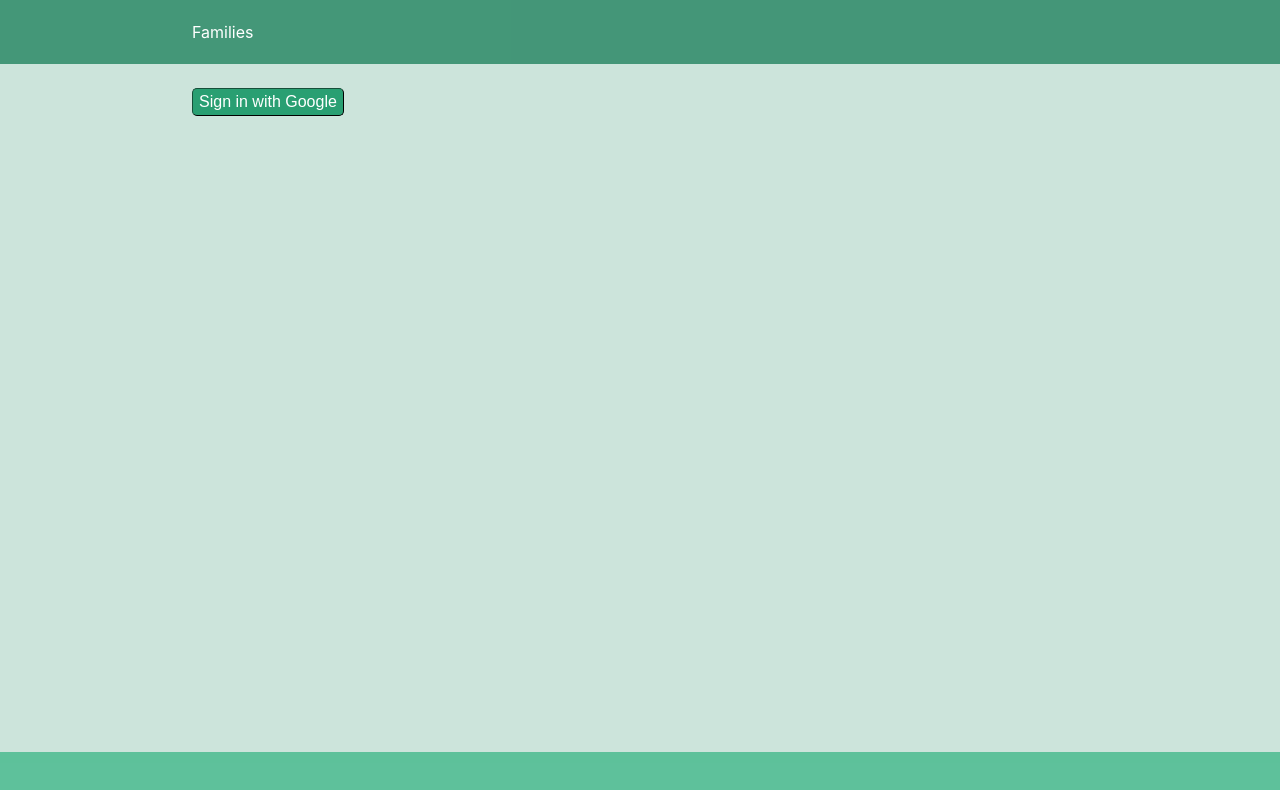
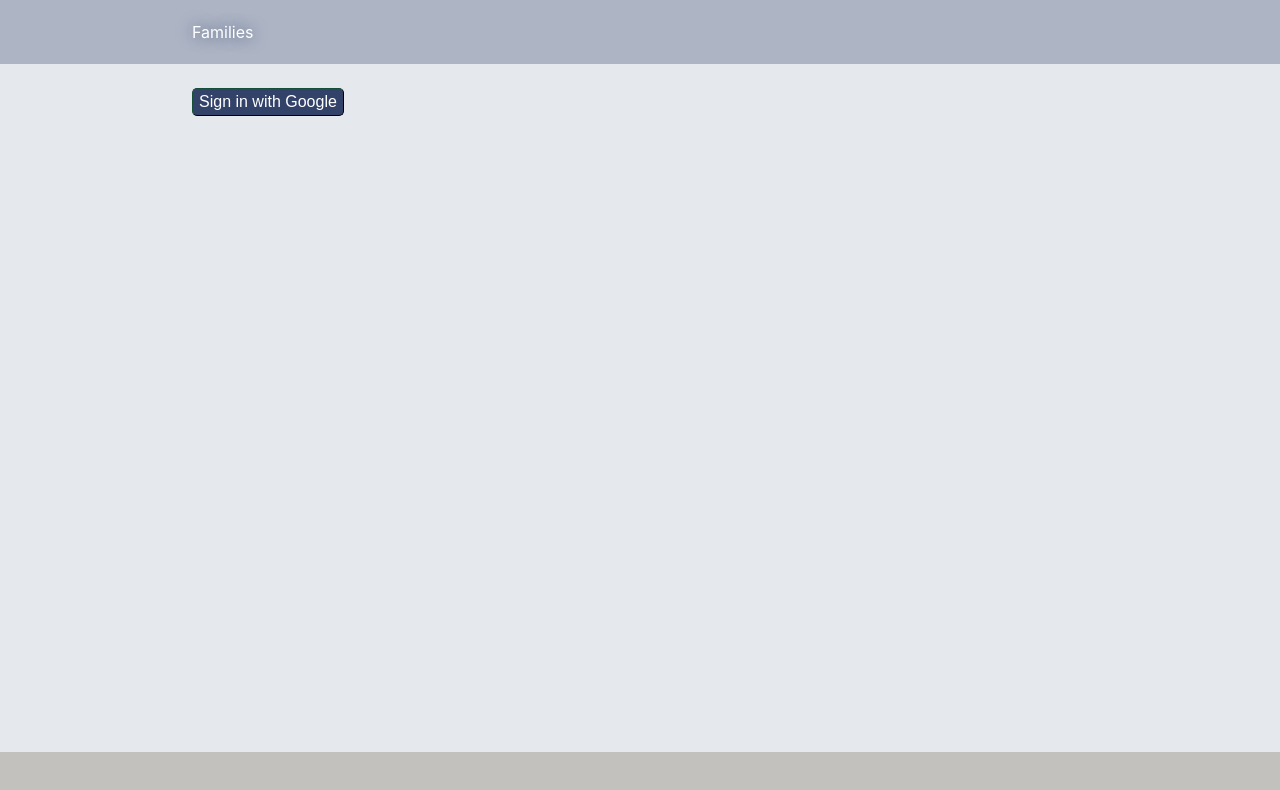
Before and after one commit to Alexander2smirnov/BabyWatch, a React (Create React App) app: page / in a window 1280 px wide. Shown: the top 790 px of the page. Built offline with nearby package versions, Linux system fonts and the light colour scheme; no server answers.

Commit message:
change color theme

```diff
--- a/src/App.css
+++ b/src/App.css
@@ -4,7 +4,8 @@
     flex-direction: column;
     justify-content: space-between;
     min-height: 100vh;
-    background-color: rgb(204, 228, 219);
+    /* background-color: rgb(204, 228, 219); */
+    background-color: #e5e9ed;
 }
 
 .main {
@@ -20,9 +21,9 @@ nav > a {
     color:white;
 }
 
-.logout-button-wrap > button {
-    color:black;
-    background-color: rgb(86, 211, 150);
+.logout-button-wrap  button {
+    color:white;
+    /* background-color: rgb(86, 211, 150); */
     border-color: grey;
     border-width: 0.5px;
 
@@ -31,9 +32,11 @@ nav > a {
 .header {
     height: 4rem;
     width: 100%;
-    background-color: rgb(34, 132, 95, 0.8);
+    /* background-color: rgb(34, 132, 95, 0.8); */
+    background-color: #949cb1af;
     position: fixed;
     color: white;
+    text-shadow: 0px 0px 15px #334269;
 
 }
 
@@ -45,7 +48,9 @@ nav > a {
     display: flex;
     flex-direction: row;
     align-items: center;
-    background-color: rgba(68, 185, 140, 0.811);
+    /* background-color: rgba(68, 185, 140, 0.811); */
+    background-color: #c2c1bd;
+
     justify-content: space-between;
 
 }
@@ -70,8 +75,9 @@ nav > a {
 
 button {
     color: white;
+    background-color: #334269;
 
-    background-color:rgb(41, 159, 114);
+    /* background-color:rgb(41, 159, 114); */
     border-radius: 5px;
     border-width: 0.8px;
     font-size: 1rem;
@@ -85,7 +91,7 @@ button {
 }
 
 input {
-    background-color: rgb(232, 247, 242);
+    background-color: rgb(232, 242, 247);
     width: 20rem;
     border-radius: 5px;
     border-width: 0.5px;
@@ -100,7 +106,7 @@ input:focus-visible {
 }
 
 select {
-    background-color: rgb(232, 247, 242);
+    background-color:  rgb(232, 242, 247);
     border-radius: 5px;
     border-width: 0.5px;
     line-height: 1.5rem;
--- a/src/Calendar.css
+++ b/src/Calendar.css
@@ -18,7 +18,8 @@ table {
 
 }
 .calendar-cell-filled-true {
-    background-color: rgb(86, 211, 150);
+    /* background-color: rgb(86, 211, 150); */
+    background-color: #cdccc9;
 
 }
 .calendar-cell-filled-false {
@@ -26,7 +27,8 @@ table {
 }
 
 .calendar-cell-has-events-true {
-    background-color: rgb(64, 114, 90);
+    /* background-color: rgb(64, 114, 90); */
+    background-color: #50689f;
     color: white;
 }
 
@@ -34,6 +36,7 @@ table {
     border-style:solid;
     border-color: black;
     box-sizing: border-box;
-    outline: 3px solid rgb(189, 248, 229);
-    outline-offset: -1px;
+    outline: 3.5px solid rgb(190, 252, 249);
+    outline-offset: -2px;
+
 }
```
